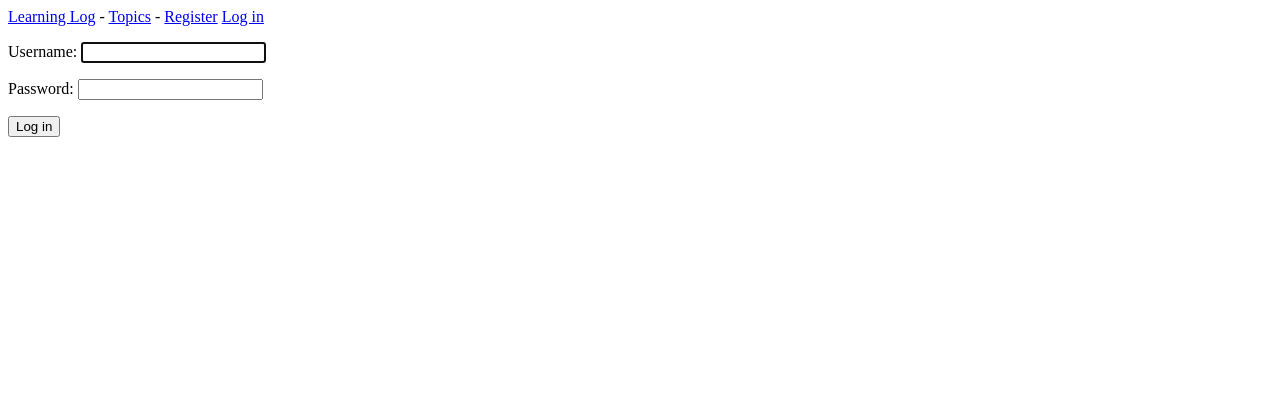
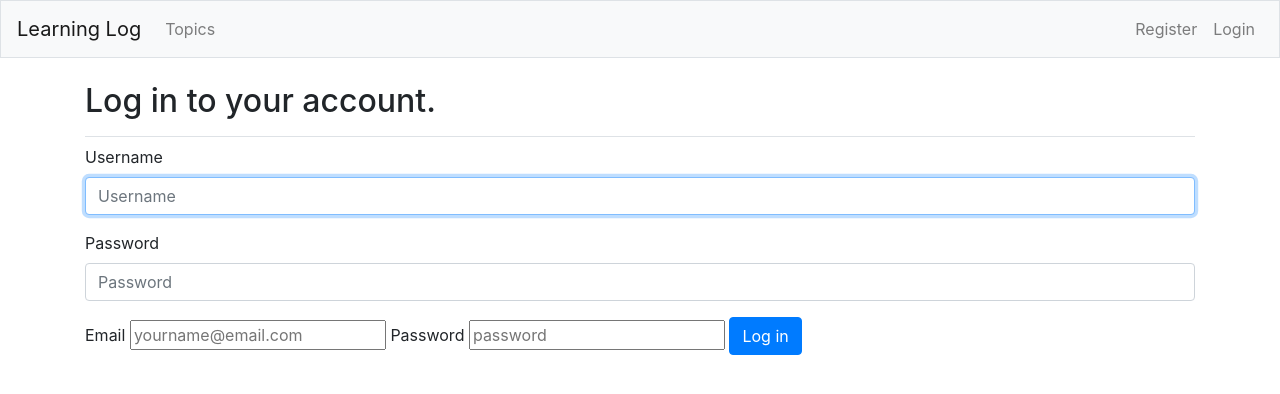
Before and after one commit to MReeds/LearningLogs_Django_App, a Django app: page /users/login/?next=/new_entry/1/ in a window 1280 px wide. Shown: the top 394 px of the page. Run offline with Django 3.2, Linux system fonts and the light colour scheme; some libraries are stand-ins or nearby versions.

Commit message:
added styling. Need to fix the login page bug - parameter field should contain valid django boundfield

```diff
--- a/learning_log/settings.py
+++ b/learning_log/settings.py
@@ -34,6 +34,9 @@ INSTALLED_APPS = [
     # My Apps.
     'learning_logs',
     'users',
+
+    # Third Party Apps.
+    'bootstrap4',
 
     # Default Django Apps.
     'django.contrib.admin',
--- a/learning_logs/templates/learning_logs/base.html
+++ b/learning_logs/templates/learning_logs/base.html
@@ -1,14 +1,62 @@
-<p>
-    <a href="{% url 'learning_logs:index' %}">Learning Log</a> -
-    <a href="{% url 'learning_logs:topics' %}">Topics</a> -
-    {% if user.is_authenticated %}
-        Hello, {{user.username}}.
-        <a href="{% url 'users:logout' %}">Log out</a>
-    {% else %}
-    <a href="{% url 'users:register' %}">Register</a>
-        <a href="{% url 'users:login' %}">Log in</a>
-    {% endif %}
-</p>
+{% load bootstrap4 %}
 
-{% block content %}
-{% endblock content %}
+<!doctype html>
+<html lang='en'>
+    <head>
+        <meta charset="utf-8">
+        <meta name="viewport" content="width=device-width, initial-scale=1,
+        shrink-to-fit=no">
+        <title>Learning Logs</title>
+
+        {% bootstrap_css %}
+        {% bootstrap_javascript jquery='full' %}
+    </head>
+    <body>
+
+        <nav class="navbar navbar-expand-md navbar-light bg-light mb-4 border">
+
+                <a class="navbar-brand" href="{% url 'learning_logs:index' %}">
+                    Learning Log</a>
+
+            <button class="navbar-toggler" type="button" data-toggle="collapse"
+                data-target="#navbarCollapse" aria-controls="navbarCollapse"
+                aria-expanded="false" aria-label="Toggle navigation">
+            <span class="navbar-toggler-icon"></span></button>
+            <div class="collapse navbar-collapse" id="navbarCollapse">
+                <ul class="navbar-nav mr-auto">
+                    <li class="nav-item">
+                        <a class="nav-link" href="{% url 'learning_logs:topics' %}">
+                            Topics
+                        </a>
+                    </li>
+                </ul>
+                <ul class="navbar-nav ml-auto">
+                    {% if user.is_authenticated %}
+                        <li class="nav-item">
+                            <span class="navbar-text"}">Hello, {{ user.username }}.</span>
+                        </li>
+                        <li class="nav-item">
+                            <a class="nav-link" href="{% url 'users:logout' %}">Log out</a>
+                        </li>
+                    {% else %}
+                        <li class="nav-item">
+                            <a class="nav-link" href="{% url 'users:register' %}">Register</a>
+                        </li>
+                        <li class="nav-item">
+                            <a class="nav-link" href="{% url 'users:login' %}">Login</a>
+                        </li>
+                    {% endif %}
+                </ul>
+            </div>
+        </nav>
+
+        <main role="main" class="container">
+            <div class="pb-2 mb-2 border-bottom">
+                {% block page_header %} {% endblock page_header %}
+            </div>
+            <div>
+                {% block content %} {% endblock content %}
+            </div>
+        </main>
+    </body>
+</html>
--- a/learning_logs/templates/learning_logs/new_entry.html
+++ b/learning_logs/templates/learning_logs/new_entry.html
@@ -2,7 +2,7 @@
 
 {% block content %}
 
-<p><a href="{% url 'learning_logs/topic' topic.id %}">{{ topic }}</a></p>
+<p><a href="{% url 'learning_logs:topic' topic.id %}">{{ topic }}</a></p>
 
 <p>Add a new entry:</p>
 <form action="{% url 'learning_logs:new_entry' topic.id %}" method='post'>
--- a/users/templates/registration/login.html
+++ b/users/templates/registration/login.html
@@ -1,17 +1,30 @@
 {% extends 'learning_logs/base.html' %}
+{% load bootstrap4 %}
+
+{% block page_header %}
+<h2>Log in to your account.</h2>
+{% endblock page_header %}
 
 {% block content %}
 
-{% if form.errors %}
-    <p>Your username and password didn't match. Please try again.</p>
-{% endif %}
+    <form method='post' action="{% url 'users:login' %}" class="form">
+        {% csrf_token %}
+        {% bootstrap_form form %}
+            <!-- <div>
+                {% bootstrap_field username %}
+            </div> -->
+                <label for="usermail">Email</label>
+                <input type="email" name="usermail" placeholder="yourname@email.com" required>
+                <!-- <div>
+                    {% bootstrap_field field %}
+                </div> -->
+                <label for="password">Password</label>
+                <input type="password" name="password" placeholder="password" required>
+                {% buttons %}
+                <button name="submit" class="btn btn-primary">Log in</button>
+                {% endbuttons %}
 
-<form method='post' action="{% url 'users:login' %}">
-    {% csrf_token %}
-    {{form.as_p}}
-
-    <button name="submit">Log in</button>
-    <input type="hidden" name="next"
-        value="{% url 'learning_logs:index' %}" />
-</form>
+                <input type="hidden" name="next"
+                value="{% url 'learning_logs:index' %}" />
+        </form>
 {% endblock content %}
```
Also changed, not shown: learning_logs/templates/learning_logs/index.html (+12 -4 lines), learning_logs/templates/learning_logs/topic.html (+14 -15 lines), learning_logs/templates/learning_logs/topics.html (+7 -4 lines), db.sqlite3.
